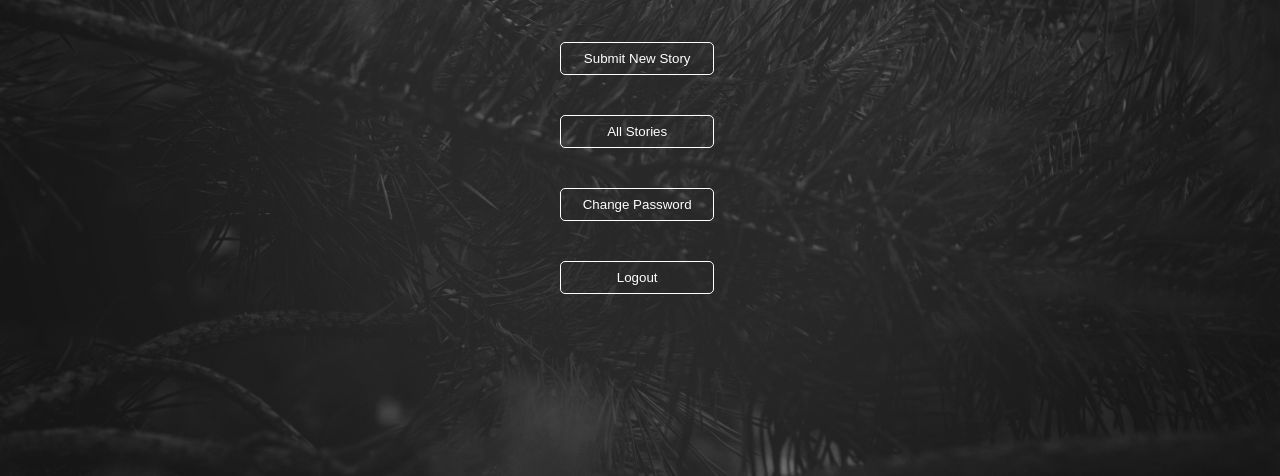
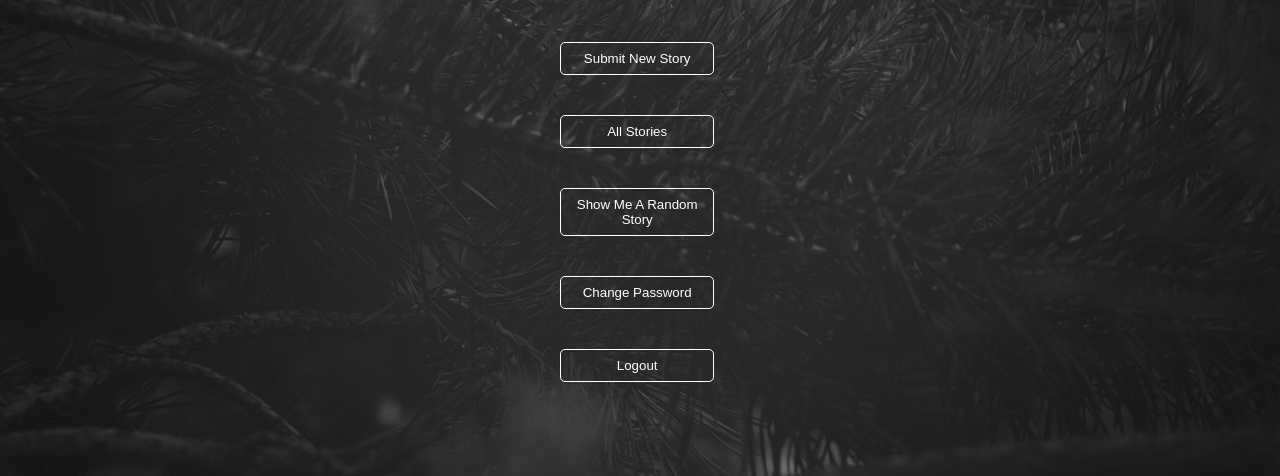
Before and after one commit to chrisliang98/1.62X10ToThe11, a Flask app: page /home in a window 1280 px wide. Shown: the part 268-744 px from the top of the page. Run offline with Flask 2, Linux system fonts and the light colour scheme; a user stored in the database is signed in.

Commit message:
random button

```diff
--- a/templates/home.html
+++ b/templates/home.html
@@ -14,6 +14,7 @@
             <span class="center"><font size="40">
                 <button id="inputspace" onclick="location.href='newStory'" class="navbar homeNav">Submit New Story</button><br>
                 <button id="inputspace" onclick="location.href='/stories'" class="navbar homeNav">All Stories </button><br>
+                <button id="inputspace" onclick="location.href='/random'" class="navbar homeNav">Show Me A Random Story</button><br>
 		<button id="inputspace" onclick="location.href='/pword'" class="navbar homeNav">Change Password</button>
                 <button id="inputspace" onclick="location.href='/logout'" class="navbar homeNav">Logout</button>
             </font></span>
```
